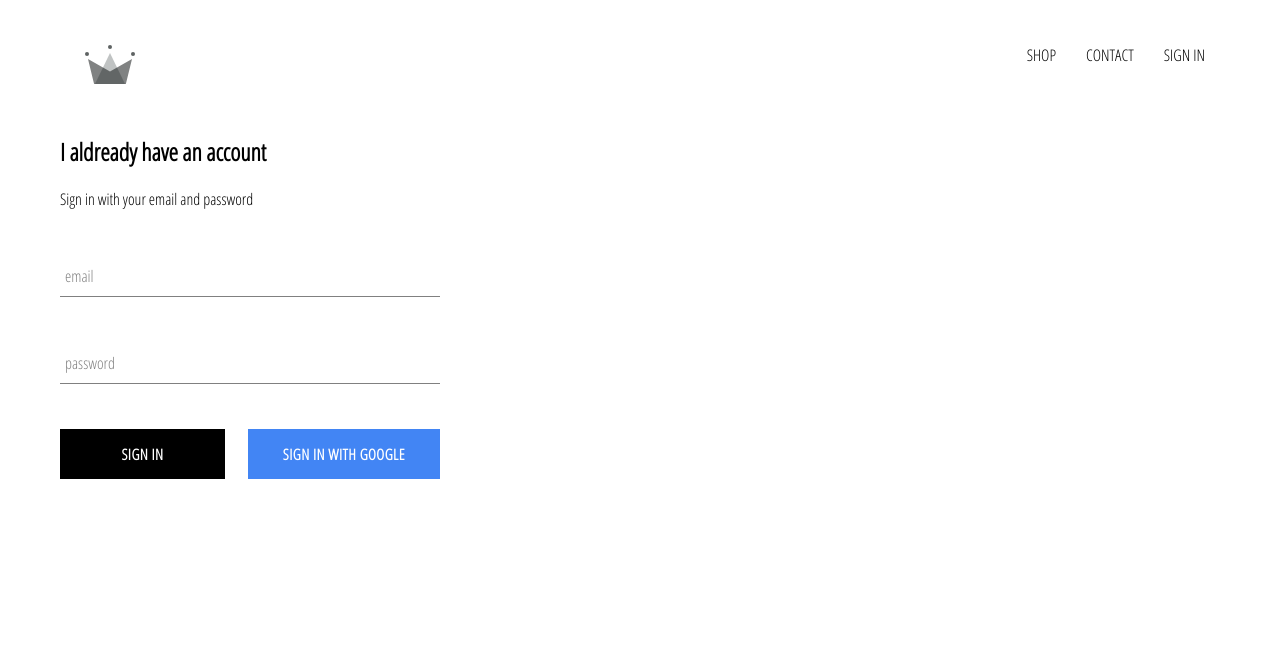
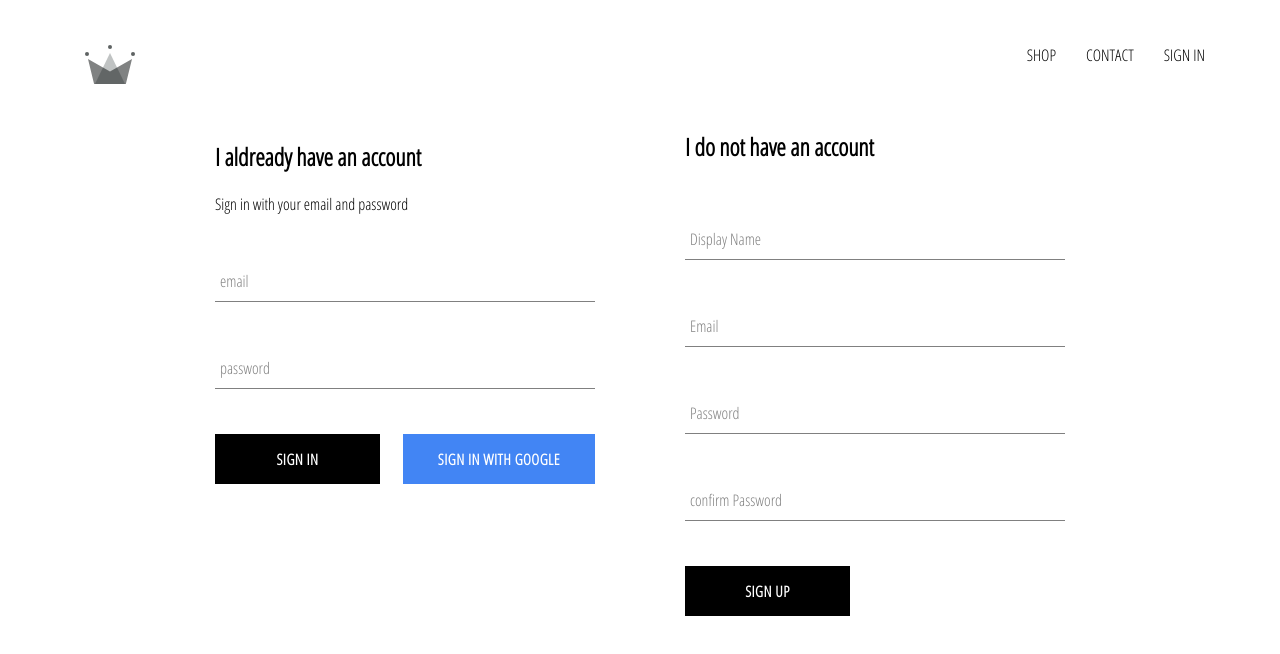
Before and after one commit to haphantran/rainbow-store, a React (Create React App) app: page /signin in a window 1280 px wide. Shown: the top 654 px of the page. Built offline with nearby package versions, Linux system fonts and the light colour scheme; no server answers.

Commit message:
implemented firebase utils, included ability to store authenticated users into firestore db

```diff
--- a/src/App.js
+++ b/src/App.js
@@ -8,7 +8,7 @@
 import ShopPage from "./pages/shop/shop.component";
 import SignInAndSignUpPage from "./pages/sign-in-and-sign-up/sign-in-and-sign-up.component";
 
-import { auth } from "./firebase/firebase.util";
+import { auth, createUserProfileDocument } from "./firebase/firebase.util";
 
 class App extends React.Component {
   constructor() {
@@ -21,9 +21,21 @@
   unsubscribeFromAuth = null;
 
   componentDidMount() {
-    this.unsubscribeFromAuth = auth.onAuthStateChanged(user => {
-      this.setState({ currentUser: user });
-      console.log(user);
+    this.unsubscribeFromAuth = auth.onAuthStateChanged(async userAuth => {
+      if (userAuth) {
+        const userRef = await createUserProfileDocument(userAuth);
+        userRef.onSnapshot(snapShot => {
+          this.setState({
+            currentUser: {
+              id: snapShot.id,
+              ...snapShot.data()
+            }
+          });
+          console.log(this.state);
+        });
+      } else {
+        this.setState({ currentUser: userAuth });
+      }
     });
   }
 
--- /dev/null
+++ b/src/components/sign-up/sign-up.component.jsx
@@ -0,0 +1,101 @@
+import React from "react";
+
+import FormInput from "../form-input/form-input.component";
+import CustomButton from "../custom-button/custom-button.component";
+
+import { auth, createUserProfileDocument } from "../../firebase/firebase.util";
+
+import "./sign-up.styles.scss";
+import { firestore } from "../../firebase/firebase.util";
+
+class SignUp extends React.Component {
+  constructor() {
+    super();
+
+    this.state = {
+      displayName: "",
+      email: "",
+      password: "",
+      confirmPassword: ""
+    };
+  }
+
+  submitHandler = async event => {
+    event.preventDefault();
+    const { displayName, email, password, confirmPassword } = this.state;
+
+    if (password !== confirmPassword) {
+      alert("Passwords don't match");
+      return;
+    }
+
+    try {
+      const { user } = await auth.createUserWithEmailAndPassword(
+        email,
+        password
+      );
+
+      await createUserProfileDocument(user, { displayName });
+
+      this.setState({
+        displayName: "",
+        email: "",
+        password: "",
+        confirmPassword: ""
+      });
+    } catch (err) {
+      console.error(err);
+    }
+  };
+
+  changeHandler = event => {
+    const { name, value } = event.target;
+    this.setState({ [name]: value });
+  };
+
+  render() {
+    const { displayName, email, password, confirmPassword } = this.state;
+    return (
+      <div className="sign-up">
+        <h2 className="title">I do not have an account </h2>
+        <form className="sign-up-form" onSubmit={this.submitHandler}>
+          <FormInput
+            type="text"
+            name="displayName"
+            value={displayName}
+            onChange={this.changeHandler}
+            label="Display Name"
+            required
+          />
+          <FormInput
+            type="email"
+            name="email"
+            value={email}
+            onChange={this.changeHandler}
+            label="Email"
+            required
+          />
+          <FormInput
+            type="password"
+            name="password"
+            value={password}
+            onChange={this.changeHandler}
+            label="Password"
+            required
+          />
+          <FormInput
+            type="password"
+            name="confirmPassword"
+            value={confirmPassword}
+            onChange={this.changeHandler}
+            label="confirm Password"
+            required
+          />
+          <CustomButton type="submit">SIGN UP</CustomButton>
+        </form>
+      </div>
+    );
+  }
+}
+
+export default SignUp;
--- /dev/null
+++ b/src/components/sign-up/sign-up.styles.scss
@@ -0,0 +1,8 @@
+.sign-up {
+    display:flex;
+    flex-direction: column;
+    width: 380px;
+    .title {
+        margin: 10px 0;
+    }
+}
--- a/src/firebase/firebase.util.js
+++ b/src/firebase/firebase.util.js
@@ -13,6 +13,32 @@
   measurementId: "G-SWBRMVT4SY"
 };
 
+export const createUserProfileDocument = async (userAuth, additionalData) => {
+  if (!userAuth) return;
+
+  const userRef = firestore.doc(`users/${userAuth.uid}`);
+
+  const userSnapshot = await userRef.get();
+
+  if (!userSnapshot.exists) {
+    const { displayName, email } = userAuth;
+    const createdAt = new Date();
+
+    try {
+      await userRef.set({
+        displayName,
+        email,
+        createdAt,
+        ...additionalData
+      });
+    } catch (err) {
+      console.error("Error creating user in database", err.message);
+    }
+  }
+
+  return userRef;
+};
+
 firebase.initializeApp(config);
 
 export const auth = firebase.auth();
--- a/src/pages/sign-in-and-sign-up/sign-in-and-sign-up.component.jsx
+++ b/src/pages/sign-in-and-sign-up/sign-in-and-sign-up.component.jsx
@@ -1,12 +1,14 @@
 import React from "react";
 
+import SignIn from "../../components/sign-in/sign-in.component";
+import SignUp from "../../components/sign-up/sign-up.component";
+
 import "./sign-in-and-sign-up.styles.scss";
-
-import SignIn from "../../components/sign-in/sign-in.component";
 
 const SignInAndSignUpPage = () => (
   <div className="sign-in-and-sign-up">
     <SignIn />
+    <SignUp />
   </div>
 );
 
--- a/src/pages/sign-in-and-sign-up/sign-in-and-sign-up.styles.scss
+++ b/src/pages/sign-in-and-sign-up/sign-in-and-sign-up.styles.scss
@@ -0,0 +1,6 @@
+.sign-in-and-sign-up {
+  width: 850px;
+  display: flex;
+  justify-content: space-between;
+  margin: 30px auto;
+}
```
